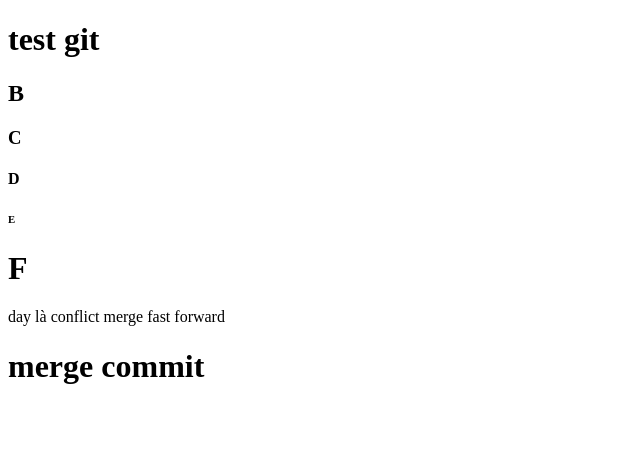
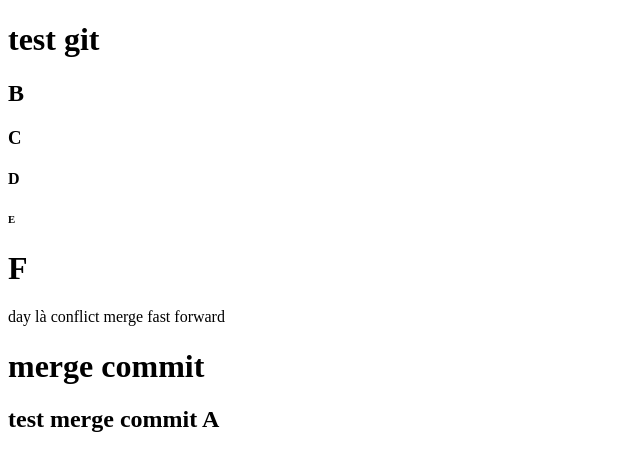
Before and after one commit to ducanhaep/training-git, a plain HTML site: page index.html in a window 1280 px wide. Shown: the whole page, without its empty margins (0-640 px from the left). Drawn offline with Linux system fonts and the light colour scheme.

Commit message:
test merge commit clone

```diff
--- a/index.html
+++ b/index.html
@@ -18,6 +18,7 @@
   <h1>F</h1>
   <p>day là conflict merge fast forward</p>
   <h1>merge commit</h1>
+  <h2>test merge commit A</h2>
 </body>
 
 </html>
```
